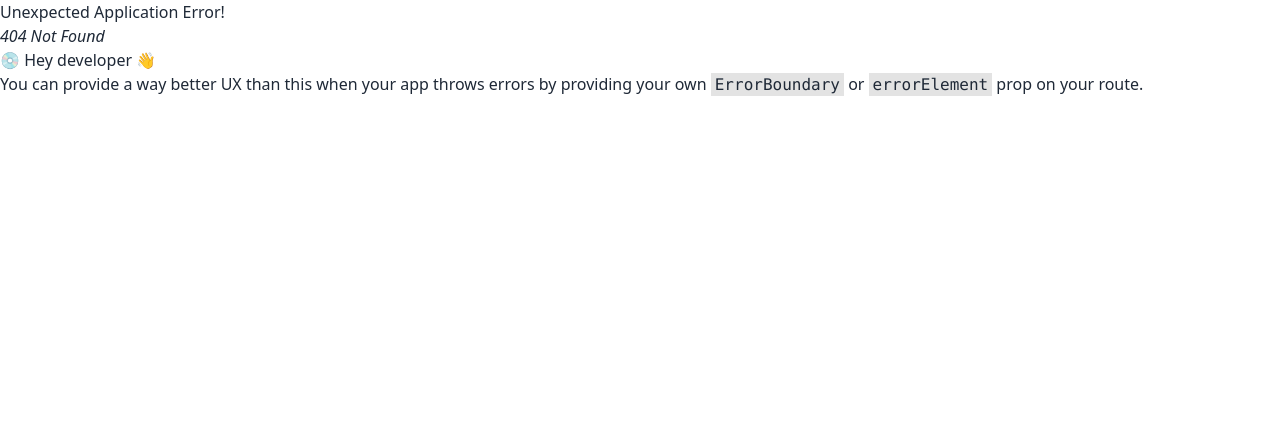
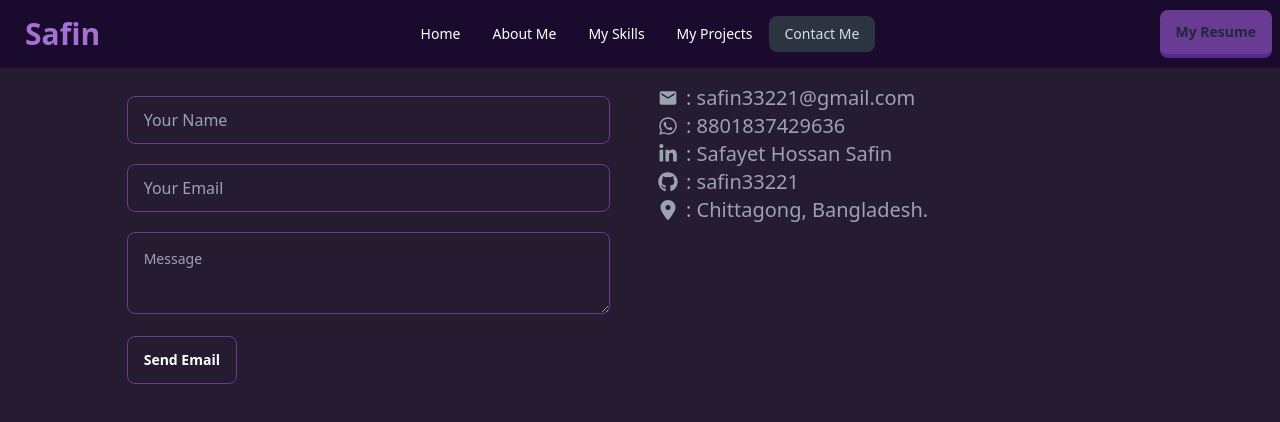
Before and after one commit to safin33221/Protfolio, a React (Vite) app: page /contact-me in a window 1280 px wide. Before the commit this address had no page. Shown: the top 422 px of the page. Built offline with nearby package versions, Linux system fonts and the light colour scheme.

Commit message:
inplemets mail js on contact me sectrion

```diff
--- a/package.json
+++ b/package.json
@@ -10,6 +10,7 @@
     "preview": "vite preview"
   },
   "dependencies": {
+    "@emailjs/browser": "^4.4.1",
     "aos": "^2.3.4",
     "firebase": "^11.1.0",
     "localforage": "^1.10.0",
--- a/src/Pages/ContactMe/ContactMe.jsx
+++ b/src/Pages/ContactMe/ContactMe.jsx
@@ -1,36 +1,59 @@
-import React from 'react';
+import React, { useRef } from 'react';
 import { FaGithub, FaLinkedin, FaLinkedinIn, FaMailBulk, FaVoicemail, FaWhatsapp } from 'react-icons/fa';
 import { FaLocationDot } from 'react-icons/fa6';
 import { MdEmail } from 'react-icons/md';
+import emailjs from '@emailjs/browser';
 
 const ContactMe = () => {
+    const form = useRef()
+    const handleSendEmail = e => {
+        e.preventDefault()
+        emailjs.sendForm('service_p0cj4jn', 'template_7qgsvt3', form.current, {
+            publicKey: 'tTniGIpPDVocEd5Ei'
+        })
+            .then(() => {
+                console.log('success');
+            },
+                (error) => {
+                    console.log(error);
+                }
+            )
+
+    }
     return (
-        <div className='bg-[#251C31] text-white overflow-x-hidden'>
+        <div className='bg-[#251C31] text-white overflow-x-hidden min-h-screen'>
             <h1 className='text-3xl font-bold text-center py-5'>Contact Me</h1>
             <div className='md:flex  gap-5 w-10/12 mx-auto'>
-                <div className=' md:w-1/2'>
+                <form ref={form} onSubmit={handleSendEmail} className=' md:w-1/2'>
 
                     <div className='p-5'>
                         <input
+                            type="text"
+                            placeholder="Your Name"
+                            name='from_name'
+                            className="input input-bordered mb-5 border-[#693B93] focus:border-[#693B93] w-full bg-transparent focus:outline-none" />
+                        <input
                             type="email"
                             placeholder="Your Email"
+                            name='user_email'
                             className="input input-bordered border-[#693B93] focus:border-[#693B93] w-full bg-transparent focus:outline-none" />
 
                         <textarea
                             placeholder="Message"
+                            name='message'
                             className="textarea textarea-bordered textarea-md w-full focus:outline-none  mt-5 bg-transparent border-[#693B93] focus:border-[#693B93] "></textarea>
-                            <button className="btn btn-outline border-[#693B93] text-white  my-4">Send Email </button>
+                        <button className="btn btn-outline border-[#693B93] text-white  my-4">Send Email </button>
                     </div>
-                </div>
+                </form>
 
                 <div className=' md:w-1/2'>
                     <div className='flex flex-col  justify-center mt-2'>
-                        <h1 className='flex text-xl items-center text-gray-400 '><MdEmail className=' mx-2 '/>: safin33221@gmail.com</h1>
-                        <h1 className='flex text-xl items-center text-gray-400 '><FaWhatsapp className=' mx-2 '/>: 8801837429636</h1>
-                        <h1 className='flex text-xl items-center text-gray-400 '><FaLinkedinIn className=' mx-2 '/>: Safayet Hossan Safin</h1>
-                        <h1 className='flex text-xl items-center text-gray-400 '><FaGithub className=' mx-2 '/>: safin33221</h1>
+                        <h1 className='flex text-xl items-center text-gray-400 '><MdEmail className=' mx-2 ' />: safin33221@gmail.com</h1>
+                        <h1 className='flex text-xl items-center text-gray-400 '><FaWhatsapp className=' mx-2 ' />: 8801837429636</h1>
+                        <h1 className='flex text-xl items-center text-gray-400 '><FaLinkedinIn className=' mx-2 ' />: Safayet Hossan Safin</h1>
+                        <h1 className='flex text-xl items-center text-gray-400 '><FaGithub className=' mx-2 ' />: safin33221</h1>
 
-                        <h1 className='flex text-xl items-center text-gray-400 '><FaLocationDot className=' mx-2 '/>: Chittagong, Bangladesh.</h1>
+                        <h1 className='flex text-xl items-center text-gray-400 '><FaLocationDot className=' mx-2 ' />: Chittagong, Bangladesh.</h1>
 
                     </div>
 
--- a/src/Pages/MyProjects/MyProjects.jsx
+++ b/src/Pages/MyProjects/MyProjects.jsx
@@ -19,7 +19,7 @@ const MyProjects = () => {
                     <div
                         className="absolute inset-0 bg-black bg-opacity-60
                    translate-y-full group-hover:translate-y-0
-                   transition-transform duration-1000 flex items-center justify-center"
+                   transition-transform duration-1000 ease-linear flex items-center justify-center"
                     >
                         <div className="text-center text-white flex flex-col ">
                             <div className='w-1/2 mx-auto'>
@@ -49,7 +49,7 @@ const MyProjects = () => {
                     <div
                         className="absolute inset-0 bg-black bg-opacity-90
                    translate-y-full group-hover:translate-y-0
-                   transition-transform duration-1000 flex items-center justify-center"
+                   transition-transform duration-1000 ease-linear flex items-center justify-center"
                     >
                         <div className="text-center text-white flex flex-col ">
                             <div>
@@ -80,7 +80,7 @@ const MyProjects = () => {
                     <div
                         className="absolute inset-0 bg-black bg-opacity-90
                    translate-y-full group-hover:translate-y-0
-                   transition-transform duration-1000 flex items-center justify-center"
+                   transition-transform duration-1000 ease-linear flex items-center justify-center"
                     >
                         <div className="text-center text-white flex flex-col ">
                             <div className='md:w-9/12 mx-auto'>
--- a/src/Pages/Skill/Skill.jsx
+++ b/src/Pages/Skill/Skill.jsx
@@ -18,7 +18,7 @@ const Skill = () => {
                 speed={5000} // Controls the scrolling speed
                 loop={true} // Ensures the slides loop infinitely
                 autoplay={{
-                    delay: 20, // No delay between slides
+                    delay: 0, // No delay between slides
                     disableOnInteraction: true, // Keeps autoplay active on interaction
                     pauseOnMouseEnter: true, // Ensures it doesn't pause on hover
                 }}
--- a/src/Router/router.jsx
+++ b/src/Router/router.jsx
@@ -5,6 +5,7 @@ import Home from '../Pages/Home/Home';
 import AboutMe from '../Pages/AboutMe/AboutMe';
 import Skill from '../Pages/Skill/Skill';
 import MyProjects from '../Pages/MyProjects/MyProjects';
+import ContactMe from '../Pages/ContactMe/ContactMe';
 
 const router = createBrowserRouter([
     {
@@ -27,6 +28,10 @@ const router = createBrowserRouter([
                 path:'/projects',
                 element:<MyProjects/>
             },
+            {
+                path:'/contact-me',
+                element:<ContactMe/>
+            },
         ]
     }
 ])
--- a/src/Shared/Navbar.jsx
+++ b/src/Shared/Navbar.jsx
@@ -6,8 +6,9 @@ const Navbar = () => {
     const links = <>
         <li><NavLink to='/'>Home</NavLink></li>
         <li><NavLink to='/about-me'>About Me</NavLink></li>
-        <li><NavLink to='/skills'>Skills</NavLink></li>
+        <li><NavLink to='/skills'>My Skills</NavLink></li>
         <li><NavLink to='/projects'>My Projects</NavLink></li>
+        <li><NavLink to='/contact-me'>Contact Me</NavLink></li>
     </>
     return (
         <div className="navbar w-full  mx-auto bg-[#1A0B2E] text-white  fixed top-0 z-50">
@@ -33,7 +34,7 @@ const Navbar = () => {
                         {links}
                     </ul>
                 </div>
-                <a className="btn btn-ghost text-xl">Safin</a>
+                <a className="btn btn-ghost text-3xl from-neutral-content text-[#a470d4]">Safin</a>
             </div>
             <div className="navbar-center hidden lg:flex">
                 <ul className="menu menu-horizontal px-1">
```
Also changed, not shown: 1 other file (tests, documents, lock files or other folders).
